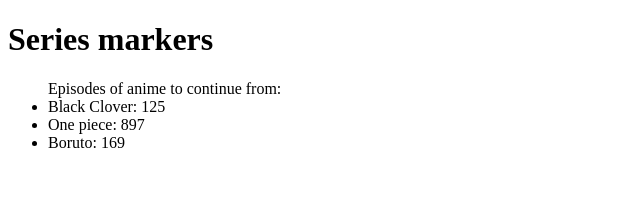
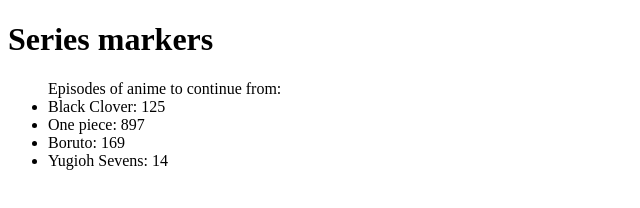
Before and after one commit to Grandmaster/Anime-tracker, a plain HTML site: page index.html in a window 1280 px wide. Shown: the whole page, without its empty margins (0-640 px from the left). Drawn offline with Linux system fonts and the light colour scheme.

Commit message:
Added yugioh sevens

```diff
--- a/index.html
+++ b/index.html
@@ -19,6 +19,7 @@
       <li>Black Clover: 125</li>
       <li>One piece: 897</li>
       <li>Boruto: 169</li>
+      <li>Yugioh Sevens: 14</li>
     </ul>
   </body>
 </html>
```
